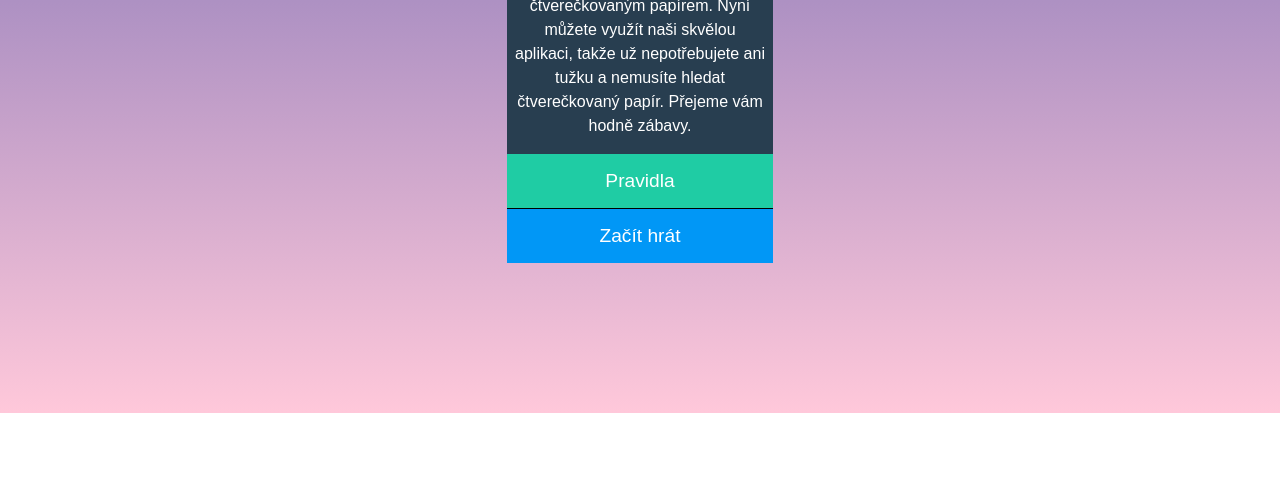
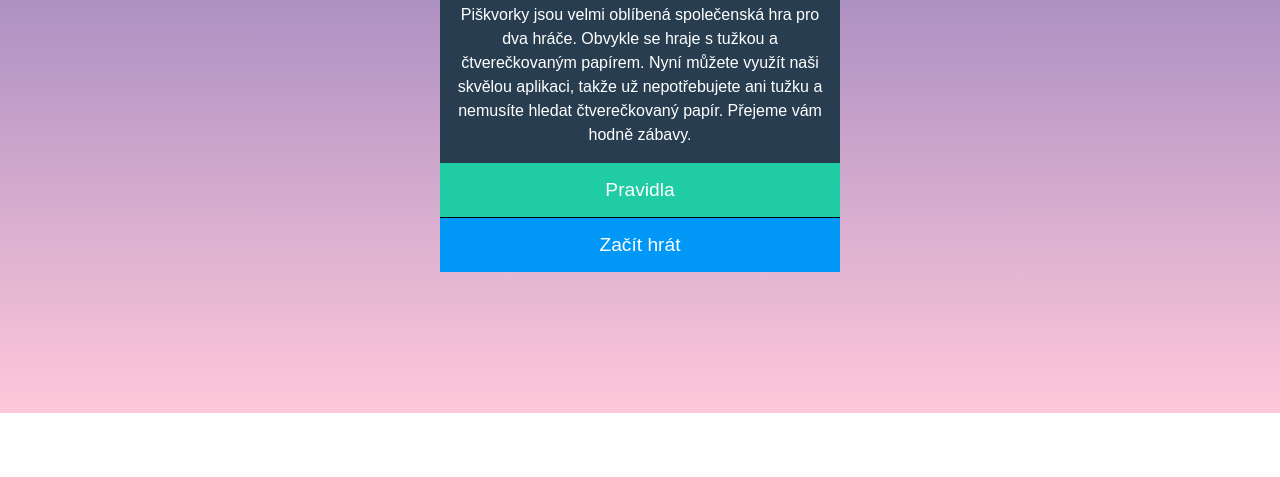
Before and after one commit to HSpoustova/CZECHITAS-piskvorky, a plain HTML site: page index.html in a window 1280 px wide. Shown: the part 387-864 px from the top of the page. Drawn offline with Linux system fonts and the light colour scheme.

Commit message:
uprava rozliseni

```diff
--- a/style.css
+++ b/style.css
@@ -27,6 +27,7 @@ body {
   flex-wrap: wrap;
   justify-content: center;
   align-items: center;
+  padding-bottom: 5%;
 }
 
 .uvodni-foto {
@@ -112,14 +113,14 @@ a {
 @media (min-width:640px) {
 
   .kontejner {
-    width: calc(100vh / 3);
+    width: calc(100vh / 2);
   }
 
   @media (min-width: 1000px) {
 
     .kontejner {
 
-      width: calc(100vh / 3);
+      width: calc(100vh / 2);
     }
 
   }
```
